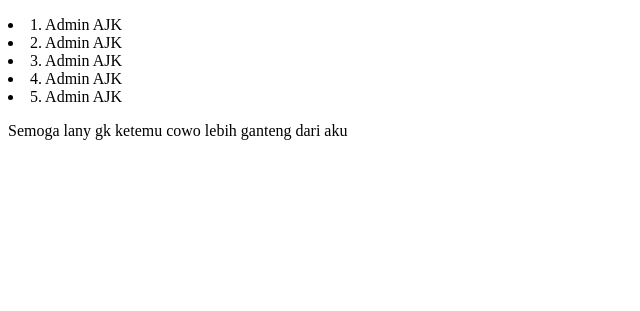
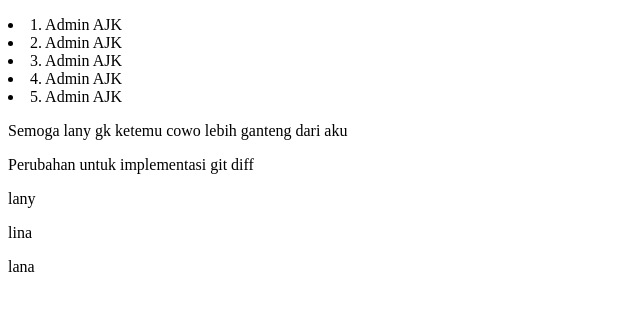
Before and after one commit to SchoolBoyJoJo/ajk-jojo-penugasan1, a plain HTML site: page index.html in a window 1280 px wide. Shown: the part 105-416 px from the top of the page, without its empty margins (0-640 px from the left). Drawn offline with Linux system fonts and the light colour scheme.

Commit message:
edit file for git diff

```diff
--- a/index.html
+++ b/index.html
@@ -14,5 +14,9 @@
     <li> 4. Admin AJK</li>
     <li> 5. Admin AJK</li>
     <p>Semoga lany gk ketemu cowo lebih ganteng dari aku</p>
+    <p>Perubahan untuk implementasi git diff</p>
+    <p>lany</p>
+    <p>lina</p>
+    <p>lana</p>
 </body>
 </html>
```
